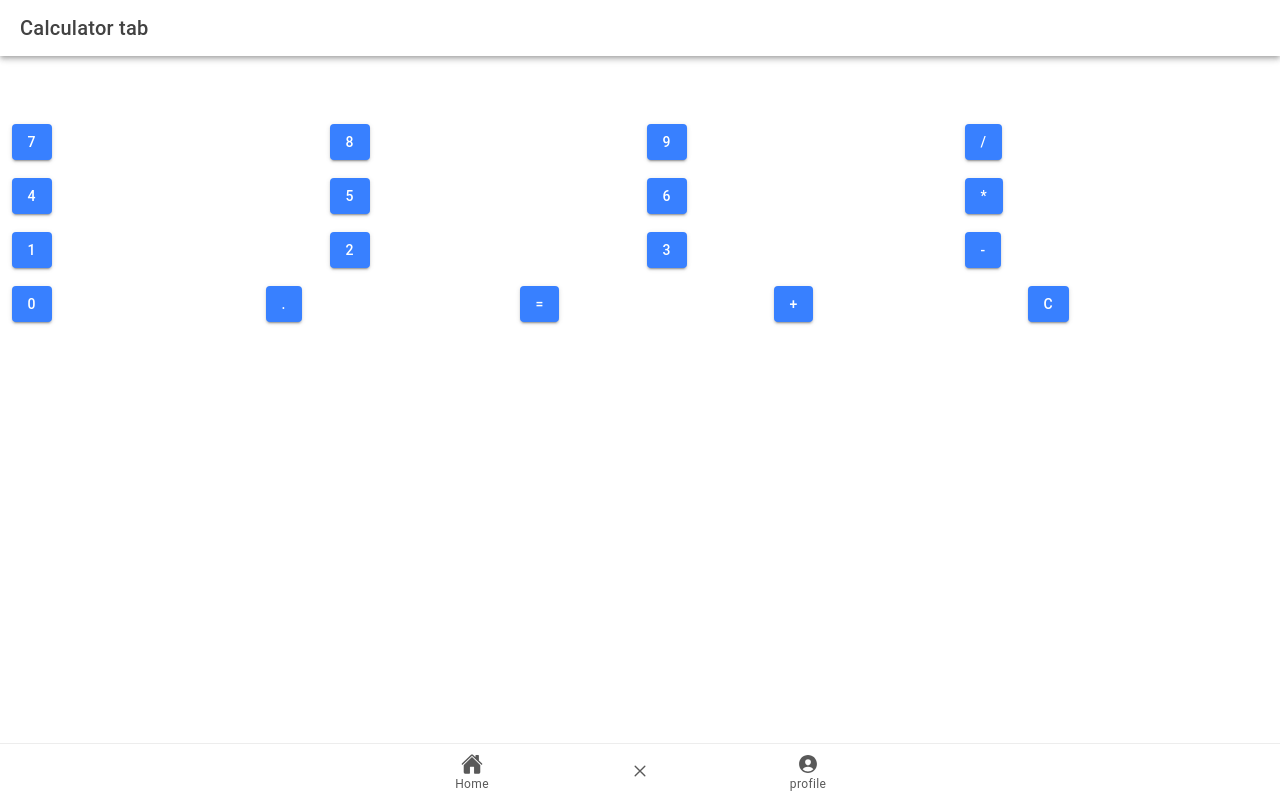
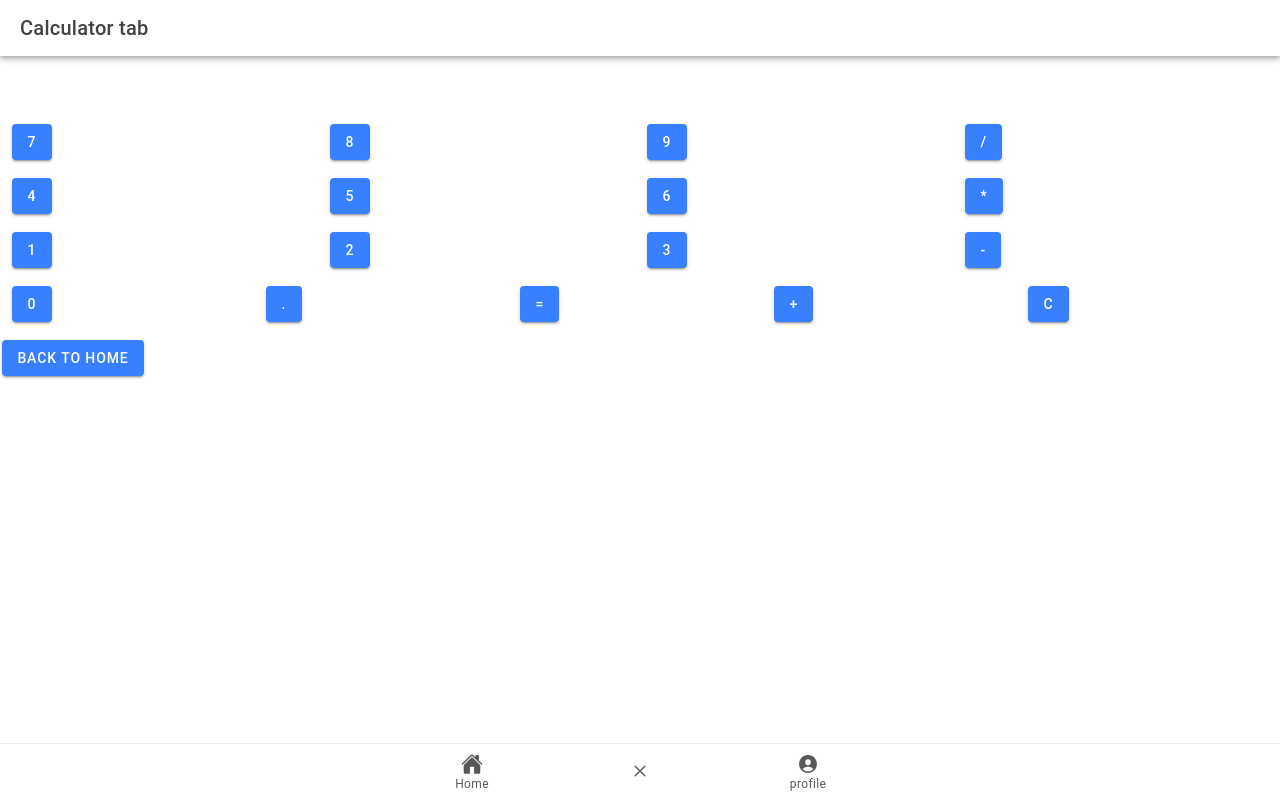
Before and after one commit to saldivarAdiii/ionic-t-saldivar, a React (Vite) app: page /calculator in a window 1280 px wide. Built offline with nearby package versions, Linux system fonts and the light colour scheme.

Commit message:
added back button of a clickcounter and calculator

```diff
--- a/src/pages/calculator.tsx
+++ b/src/pages/calculator.tsx
@@ -66,6 +66,8 @@ const calculator: React.FC = () => {
             </IonCol>
           </IonRow>
         </IonGrid>
+
+        <IonButton href='/home'>Back to Home</IonButton>
       </IonContent>
     </IonPage>
   );
--- a/src/pages/clickcounter.tsx
+++ b/src/pages/clickcounter.tsx
@@ -24,6 +24,9 @@ const clickcounter: React.FC = () => {
         <h2>Clicks: {count}</h2>
         <IonButton onClick={incrementCount}>Click Counter</IonButton>
         <IonButton onClick={resetCount}>Restart</IonButton>
+        <br />
+        <br />
+        <IonButton href='/home'>Back to Home</IonButton>
       </IonContent>
     </IonPage>
   );
```
